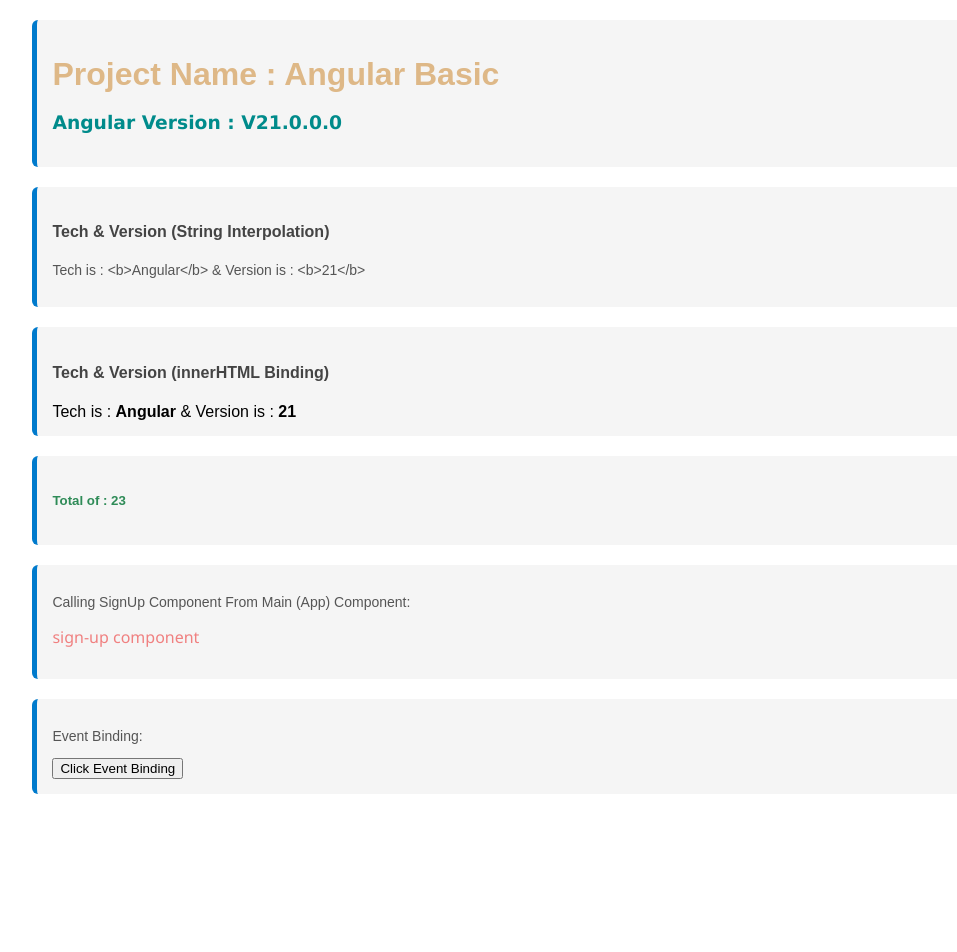
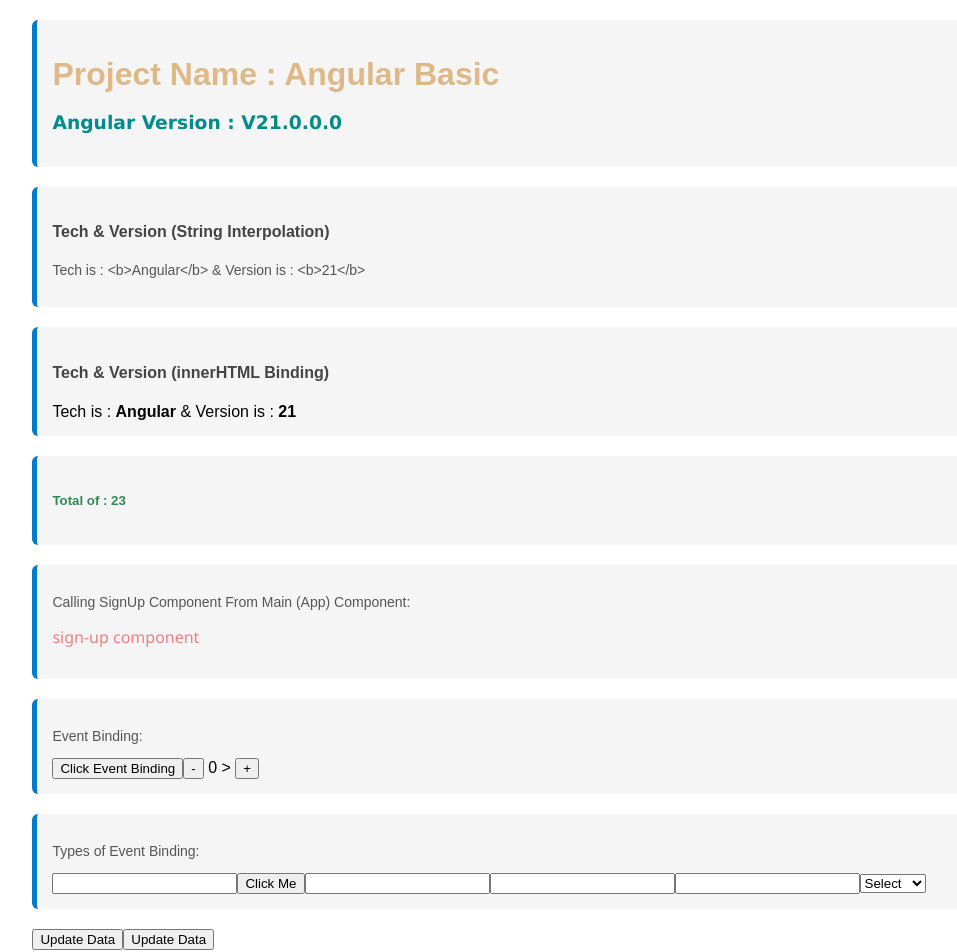
Before and after one commit to JayrajPrajapati/angularbasic, an Angular app: page / in a window 1280 px wide. Shown: the top 952 px of the page, without its empty margins (102-1059 px from the left). Before the commit the page ends 814 px from the top, so only its background shows below. Built offline with nearby package versions, Linux system fonts and the light colour scheme.

Commit message:
Event binding with params

```diff
--- a/src/app/app.html
+++ b/src/app/app.html
@@ -27,5 +27,26 @@
    <div class="section">
     <p>Event Binding:</p>
     <button (click)="callButtonEvent()"> Click Event Binding</button>
+    <button (click)="counter('-')">-</button>
+    <span> {{count}} </span>>
+    <button (click)="counter('+')">+</button>
   </div>
+  <div class="section">
+    <p>Types of Event Binding:</p>
+    <input type="text" (input)="handleEvnet($event.type)">
+    <button (click)="handleEvnet($event.type)">Click Me</button>
+    <input type="text" (change)="handleEvnet($event.type)">
+     <input type="text" (focus)="handleEvnet($event.type)">
+      <input type="text" (blur)="handleEvnet($event.type)">
+       <select id="drpTypes" (change)="handleEvnet($event.type)">
+        <option>Select</option>
+        <option>input</option>
+        <option>click</option>
+        <option>change</option>
+        <option>focus</option>
+        <option>blur</option>
+       </select>
+  </div>
+   <button (click)="updateData(10,'Jayraj Chhaya')">Update Data</button>
+   <button (click)="handleButtonEvnet($event)">Update Data</button>
 </div>
--- a/src/app/app.ts
+++ b/src/app/app.ts
@@ -16,6 +16,7 @@
   Tech = 'Angular';
   Version =21.0;
 
+  count = 0;
   getTechWithVersion()
   {
     return "Tech is : <b>" + this.Tech +"</b> & Version is : <b>" + this.Version +"</b>"
@@ -28,4 +29,31 @@
   {
     alert('Button Event Bind...');
   }
+  counter(action:string)
+  {
+    if(action === '-' )
+      this.count>0  && this.count--
+    else
+      this.count++
+  }
+  handleEvnet(eventType:string)
+  {
+    alert('Event Type is :'+eventType);
+  }
+  data = 10;
+  updateData(val:number,user:string)
+  {
+this.data = val;
+console.log(user);
+console.log(this.sum(10,20));
+  }
+  sum(a:number,b:number):number
+  {
+    return a+b;
+  }
+  handleButtonEvnet(event:any)
+{
+console.log(event);
+
 }
+}
```
